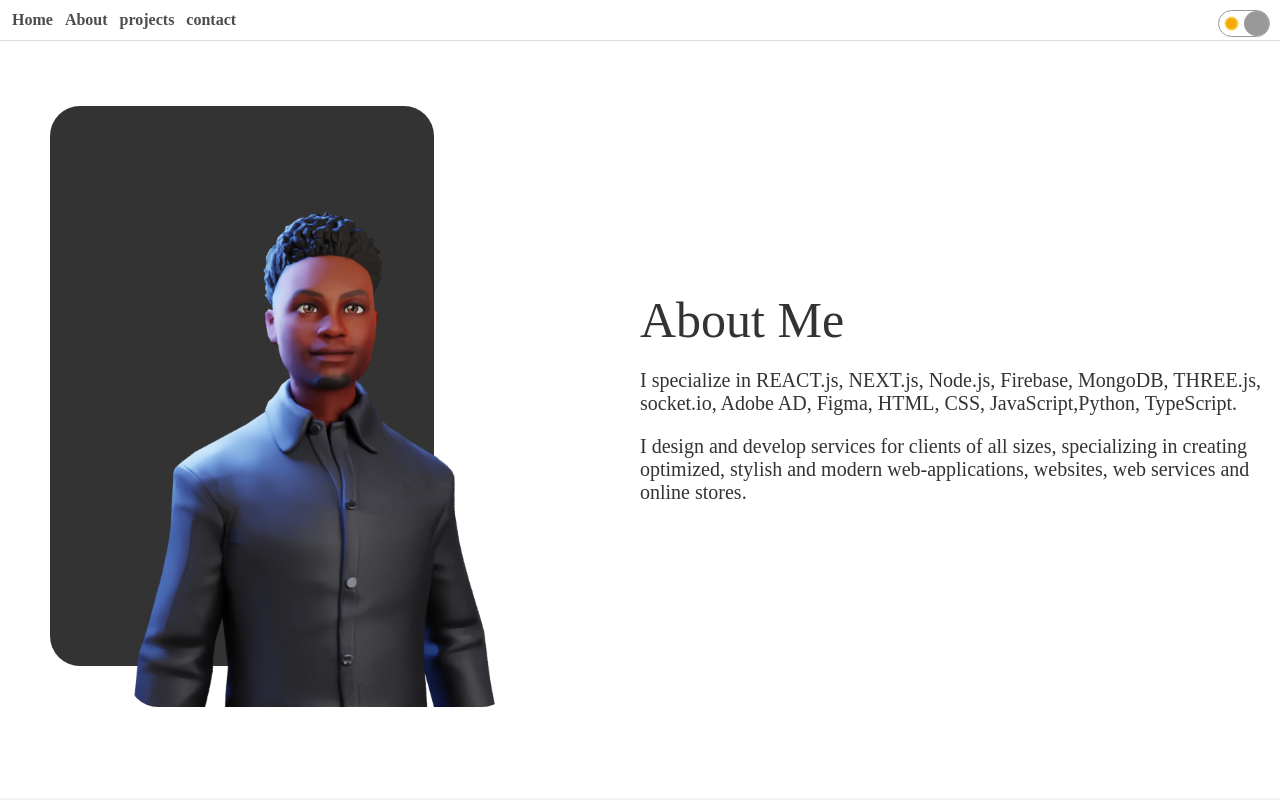
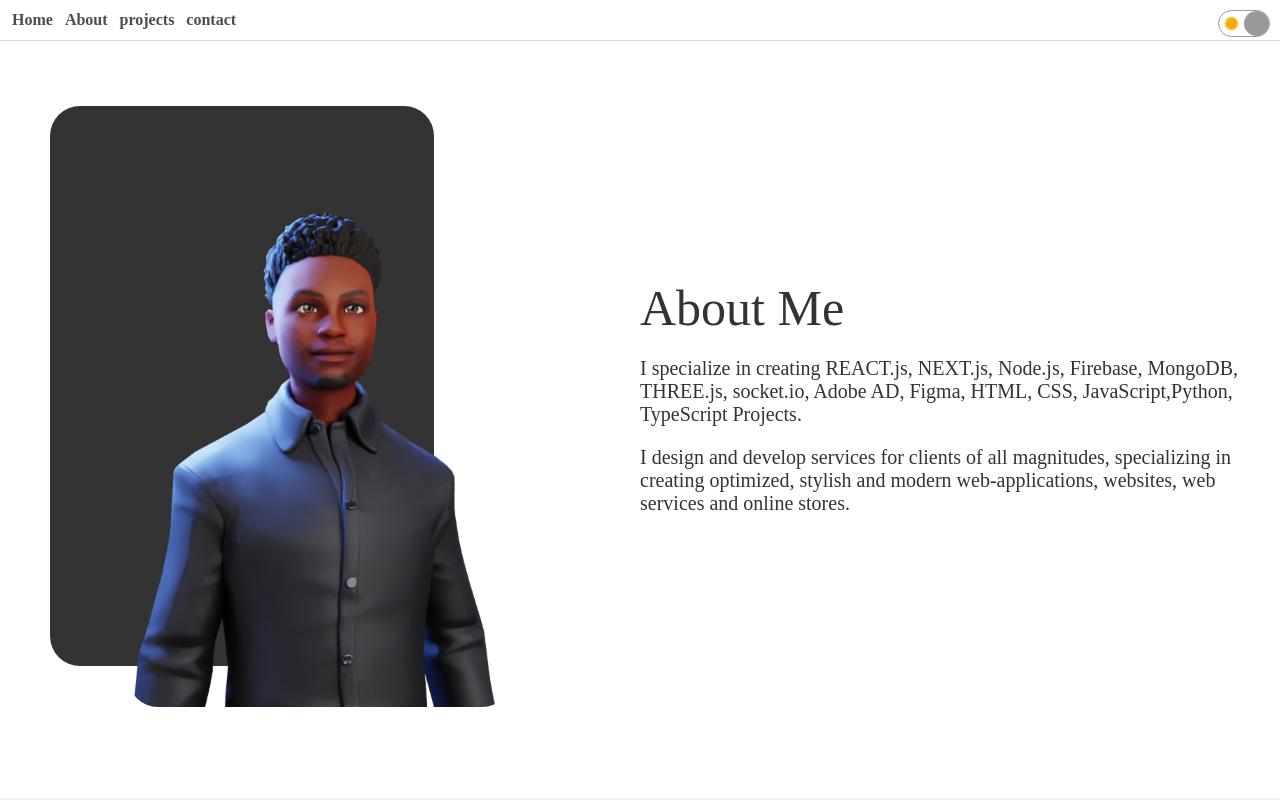
Before and after one commit to Coldcolin/my-profile-next, a Next.js app: page /about in a window 1280 px wide. Built offline with nearby package versions, Linux system fonts and the light colour scheme.

Commit message:
Update about.js

```diff
--- a/pages/about.js
+++ b/pages/about.js
@@ -19,10 +19,10 @@ const About = () => {
         <div className="a-right">
             <div className="a-title">About Me</div>
             <p className="a-sub">
-            I specialize in REACT.js, NEXT.js, Node.js, Firebase, MongoDB, THREE.js, socket.io, Adobe AD, Figma, HTML, CSS, JavaScript,Python, TypeScript.
+            I specialize in creating REACT.js, NEXT.js, Node.js, Firebase, MongoDB, THREE.js, socket.io, Adobe AD, Figma, HTML, CSS, JavaScript,Python, TypeScript Projects.
             </p>
             <p className="a-desc">
-            I design and develop services for clients of all sizes, specializing in creating optimized, stylish and modern web-applications, websites, web services and online stores.
+            I design and develop services for clients of all magnitudes, specializing in creating optimized, stylish and modern web-applications, websites, web services and online stores.
             </p>
             <div className='a-award'>
                 {/* <img src="/Logo.jpg" alt="award" className="a-award-img" /> */}
```
